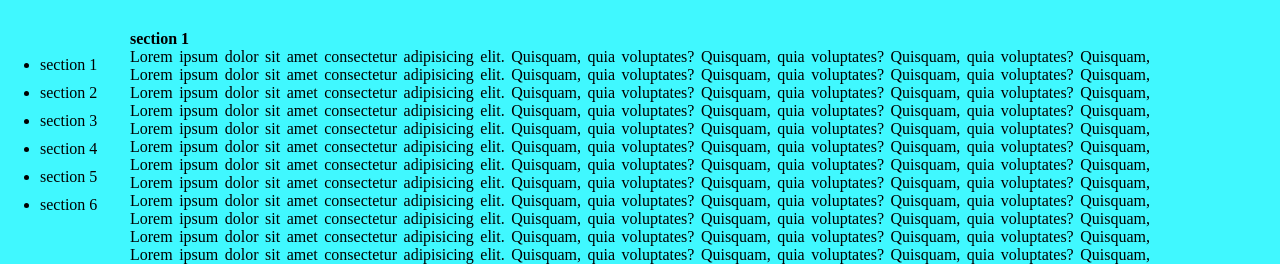
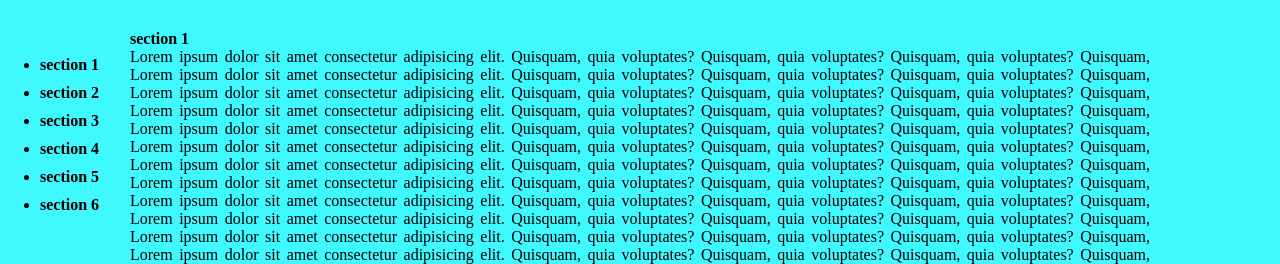
Before and after one commit to swinnik/scrollable, a React app: page / in a window 1280 px wide. Shown: the top 264 px of the page. Built offline with nearby package versions, Linux system fonts and the light colour scheme.

Commit message:
removed navlink component from top level, maintained functionality

```diff
--- a/src/components/App.jsx
+++ b/src/components/App.jsx
@@ -3,47 +3,15 @@ import colorPalette from "../assets/styles/colorPalette.js";
 import Footer from "./Footer.jsx";
 import Section from "./Section.jsx";
 import { Link, Element, animateScroll as scroll } from "react-scroll";
+import NavLinks from "./NavLinks.jsx";
 // import { useNavigate } from "react-router-dom";
 
 const App = () => {
   const searchParams = new URLSearchParams(window.location.search);
   const sectionsTemplate = Array.from({ length: 6 }, (x, i) => i + 1);
-  const sectionRefs = sectionsTemplate.map((section) => {
-    return React.createRef();
-  });
 
-  const handleNavClick = (e) => {
-    const currentSection = searchParams.get("section");
-    console.log({ currentSection });
-    const section = e.target.innerText.split(" ")[1];
-    console.log({ section });
-    if (currentSection === `section ${section}`) {
-      scroll.scrollToTop();
-      searchParams.delete("section");
-      window.history.replaceState(null, null, `?${searchParams.toString()}`);
-      return;
-    } else {
-      searchParams.set("section", `section ${section}`);
-      window.history.replaceState(null, null, `?${searchParams.toString()}`);
-    }
-  };
+  const [selected, setSelected] = useState(false);
 
-  const navLinks = sectionsTemplate.map((section, i) => {
-    return (
-      <li style={{ cursor: "pointer", marginTop: "10px" }}>
-        <Link
-          to={`section ${section}`}
-          smooth={true}
-          duration={900}
-          ref={sectionRefs[section]}
-          key={section}
-          onClick={(e) => handleNavClick(e)}
-        >
-          section {section}
-        </Link>
-      </li>
-    );
-  });
   const sections = sectionsTemplate.map((section) => {
     return (
       <Element name={`section ${section}`}>
@@ -52,9 +20,18 @@ const App = () => {
     );
   });
 
+  const NavLinkProps = {
+    selected,
+    setSelected,
+    searchParams,
+    sectionsTemplate,
+  };
+
   return (
     <div style={styles.app}>
-      <ul style={{ position: "fixed", left: 0, right: 0 }}>{navLinks}</ul>
+      <ul style={{ position: "fixed", left: 0, right: 0 }}>
+        <NavLinks {...NavLinkProps} />
+      </ul>
       {sections}
 
       <Section id="section x" />
--- /dev/null
+++ b/src/components/NavLinks.jsx
@@ -0,0 +1,58 @@
+import React from "react";
+import { Link, animateScroll as scroll } from "react-scroll";
+
+const NavLinks = ({
+  selected,
+  setSelected,
+  searchParams,
+  sectionsTemplate,
+}) => {
+  // const sectionsTemplate = Array.from({ length: 6 }, (x, i) => i + 1);
+
+  const sectionRefs = sectionsTemplate.map((section) => {
+    return React.createRef();
+  });
+
+  const handleNavClick = (e) => {
+    const currentSection = searchParams.get("section");
+
+    const section = e.target.innerText.split(" ")[1];
+
+    if (currentSection === `section ${section}`) {
+      scroll.scrollToTop();
+      searchParams.delete("section");
+      window.history.replaceState(null, null, `?${searchParams.toString()}`);
+      return;
+    } else {
+      searchParams.set("section", `section ${section}`);
+      window.history.replaceState(null, null, `?${searchParams.toString()}`);
+      setSelected(section);
+    }
+  };
+  const navLinks = sectionsTemplate.map((section, i) => {
+    return (
+      <li style={{ cursor: "pointer", marginTop: "10px" }}>
+        <Link
+          to={`section ${section}`}
+          smooth={true}
+          duration={900}
+          ref={sectionRefs[section]}
+          key={section}
+          onClick={(e) => handleNavClick(e)}
+        >
+          {" "}
+          {selected === section ? (
+            <strong>section {section}</strong>
+          ) : (
+            <strong>
+              <div>section {section}</div>
+            </strong>
+          )}
+        </Link>
+      </li>
+    );
+  });
+  return <div>{navLinks} </div>;
+};
+
+export default NavLinks;
--- a/src/components/Section.jsx
+++ b/src/components/Section.jsx
@@ -5,7 +5,7 @@ const Section = ({ id }) => {
 
   useEffect(() => {
     const currentSection = searchParams.get("section");
-    console.log({ currentSection });
+
     if (currentSection === id) {
       const element = document.getElementById(id);
       element.scrollIntoView({ behavior: "smooth" });
```
